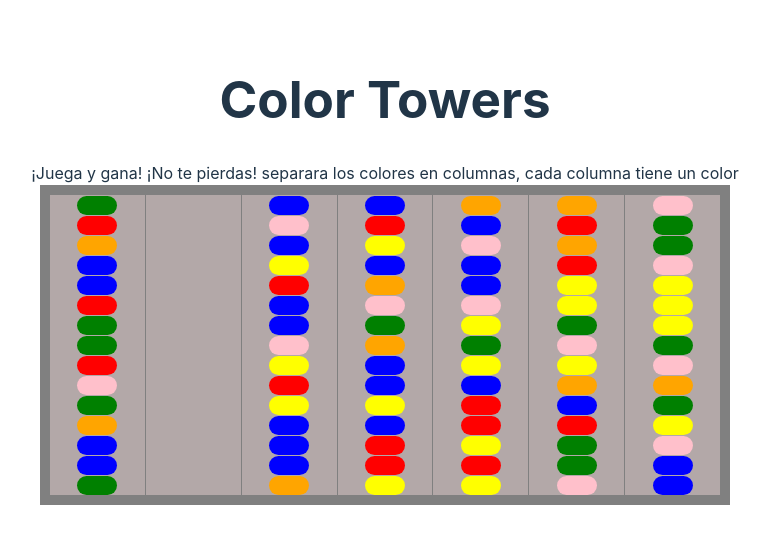
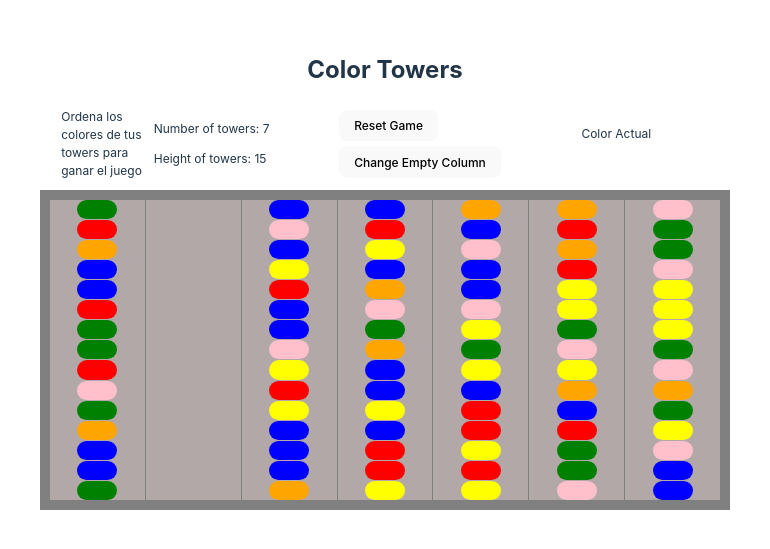
Before and after one commit to AlfredoAdrian/Practicas-React, a React (Vite) app in the folder 01-ColorTowers/: page / in a window 1280 px wide. Shown: the part 129-678 px from the top of the page, without its empty margins (255-1025 px from the left). Built offline with nearby package versions, Linux system fonts and the light colour scheme.

Commit message:
Ajustes para tomar el ultimo elemento y poder moverlo a una columna del mismo color o vacias agrega botones y texto informativo

```diff
--- a/01-ColorTowers/src/App.css
+++ b/01-ColorTowers/src/App.css
@@ -51,3 +51,47 @@
 .ItemTower:hover {
   cursor: pointer;
 }
+.Info {
+  display: flex;
+  /* flex-direction: column; */
+  align-items: center;
+  justify-content: center;
+  padding-bottom: 10px;
+  font-size: 12px;
+  .InfoGame {
+    display: flex;
+    flex-direction: column;
+    align-items: center;
+    justify-content: center;
+    height: 100%;
+    width: 50%;
+  }
+  .TowersInfo {
+    flex-direction: column;
+    height: 100%;
+    width: 100%;
+  }
+  .ButtonsGame {
+    display: flex;
+    flex-direction: column;
+    align-items: flex-start;
+    justify-content: center;
+    height: 100%;
+    width: 100%;
+    row-gap: 5px;
+    font-size: 12px;
+  }
+  .ItemActualinfo {
+    display: flex;
+    flex-direction: column;
+    align-items: center;
+    justify-content: center;
+    height: 100%;
+    width: 100%;
+    .SquareColor {
+      width: 20px;
+      height: 20px;
+      border-radius: 10px;
+    }
+  }
+}
--- a/01-ColorTowers/src/App.tsx
+++ b/01-ColorTowers/src/App.tsx
@@ -2,7 +2,6 @@ import { useEffect, useState } from "react";
 import "./App.css";
 
 const colors = ["red", "orange", "yellow", "green", "blue", "pink"];
-const InitEmptyColumn = 1;
 const heigthtowers = 15;
 const numberTowers = 7;
 
@@ -40,7 +39,13 @@ const Tower = ({ colores, indexTower, updateItemSelected }) => {
 function App() {
   const [Towers, setTowers] = useState([]);
   const [itemSelected, setItemSelected] = useState({});
+  const [InitEmptyColumn, setInitEmptyColumn] = useState(1);
 
+  // Metodos
+  const generateinitialEmptyColumn = () => {
+    let randomEmptyColumn = Math.floor(Math.random() * numberTowers);
+    setInitEmptyColumn(randomEmptyColumn);
+  };
   const createtowers = () => {
     let randomColorToewers: any = [];
     for (let i = 0; i < numberTowers; i++) {
@@ -54,38 +59,79 @@ function App() {
     }
     setTowers(randomColorToewers);
   };
-  //actualizar la torre selecioanda y la nueva seleccionada
   const updatetowerSelected = (oldaItem: any, newItem: any) => {
-    console.log("actualizando", oldaItem, newItem);
     let newTowers = [...Towers];
-    newTowers[oldaItem.tower][oldaItem.index] = newItem.color;
-    newTowers[newItem.tower][newItem.index] = oldaItem.color;
-    setTowers(newTowers);
+    let hasEmptyPosition = newTowers[newItem.tower].some((t) => t === null);
+    if (hasEmptyPosition) {
+      let emptyColumnIndex = newTowers[newItem.tower].findIndex(
+        (t) => t === null
+      );
+      if (emptyColumnIndex === 0) {
+        newTowers[oldaItem.tower][oldaItem.index] = null;
+        newTowers[newItem.tower][emptyColumnIndex] = oldaItem.color;
+      } else {
+        let previusColor = newTowers[newItem.tower][emptyColumnIndex - 1];
+        if (previusColor === oldaItem.color) {
+          newTowers[oldaItem.tower][oldaItem.index] = null;
+          newTowers[newItem.tower][emptyColumnIndex] = oldaItem.color;
+        } else {
+          setItemSelected({});
+          return;
+        }
+      }
+      setTowers(newTowers);
+      setItemSelected({});
+    } else return;
   };
   const updateItemSelected = (item: any) => {
-    // console.log("item nuevo", item, "seleccionado Actual", itemSelected);
-    if (item.tower === itemSelected.tower) {
-      return;
+    if (item.tower === itemSelected.tower) return;
+    if (item.color) {
+      let lastindex = Towers[item.tower].filter((e) => e != null).length - 1;
+      if (lastindex >= 0 && item.index !== lastindex) return;
     }
     if (itemSelected.color) updatetowerSelected(itemSelected, item);
-
     setItemSelected(item);
   };
-  // useEffect(() =>  createtowers(), []);
+  const resetGame = () => {
+    createtowers();
+    setItemSelected({});
+  };
+
+  // efectos
   useEffect(() => {
+    generateinitialEmptyColumn();
     createtowers();
     setItemSelected({});
   }, []);
-  // useEffect(() => itemSelected, []);
-  useEffect(() => {}, [itemSelected]);
+  useEffect(() => {
+    console.log("Elemento seleccionado: ", itemSelected);
+  }, [itemSelected]);
 
   return (
     <>
       <main className="App">
-        <h1>Color Towers</h1>
-        <section>
-          ¡Juega y gana! ¡No te pierdas! separara los colores en columnas, cada
-          columna tiene un color
+        <h2>Color Towers</h2>
+        <section className="Info">
+          <div className="InfoGame">
+            Ordena los colores de tus towers para ganar el juego
+          </div>
+          <div className="TowersInfo">
+            <p>Number of towers: {numberTowers}</p>
+            <p>Height of towers: {heigthtowers}</p>
+          </div>
+          <div className="ButtonsGame">
+            <button onClick={resetGame}>Reset Game</button>
+            <button onClick={generateinitialEmptyColumn}>
+              Change Empty Column
+            </button>
+          </div>
+          <div className="ItemActualinfo">
+            Color Actual
+            <div
+              className="SquareColor"
+              style={{ backgroundColor: itemSelected.color }}
+            ></div>
+          </div>
         </section>
         <section className="Game">
           {Towers.map((row, index) => {
```
